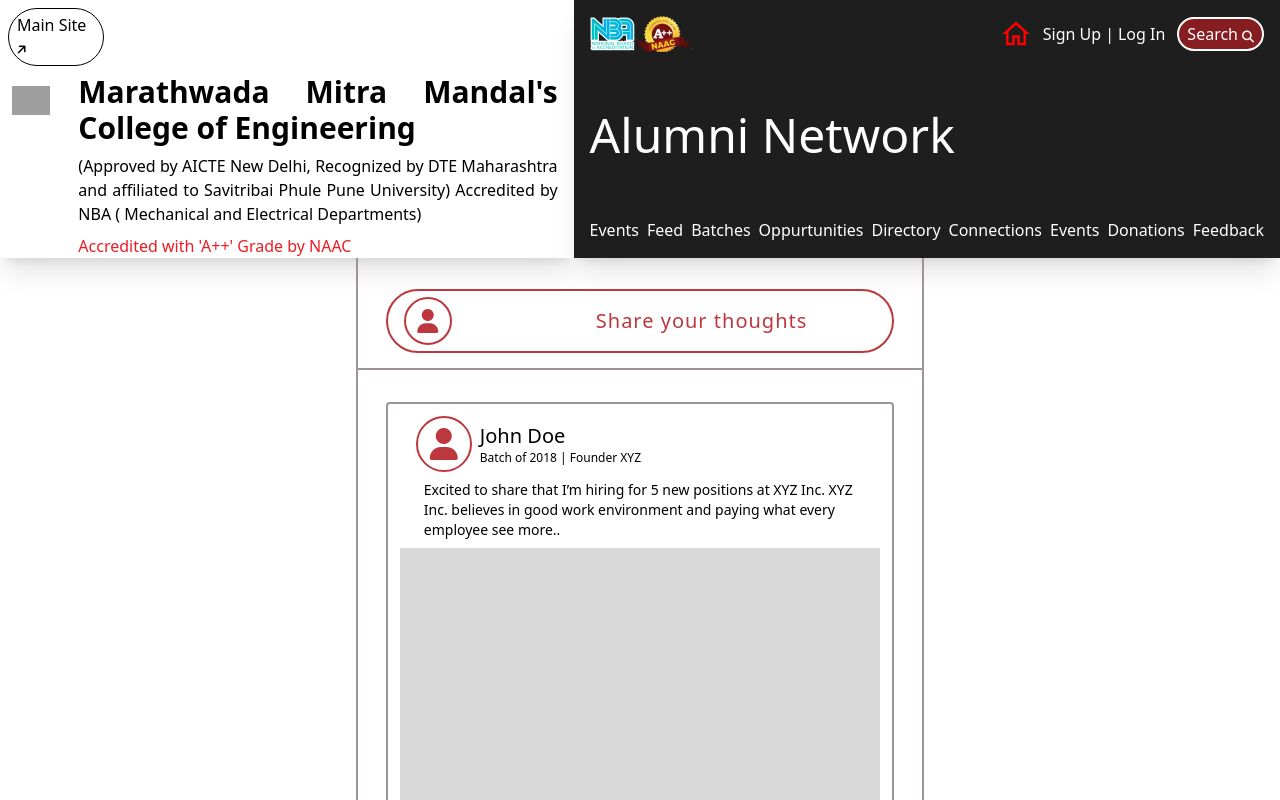
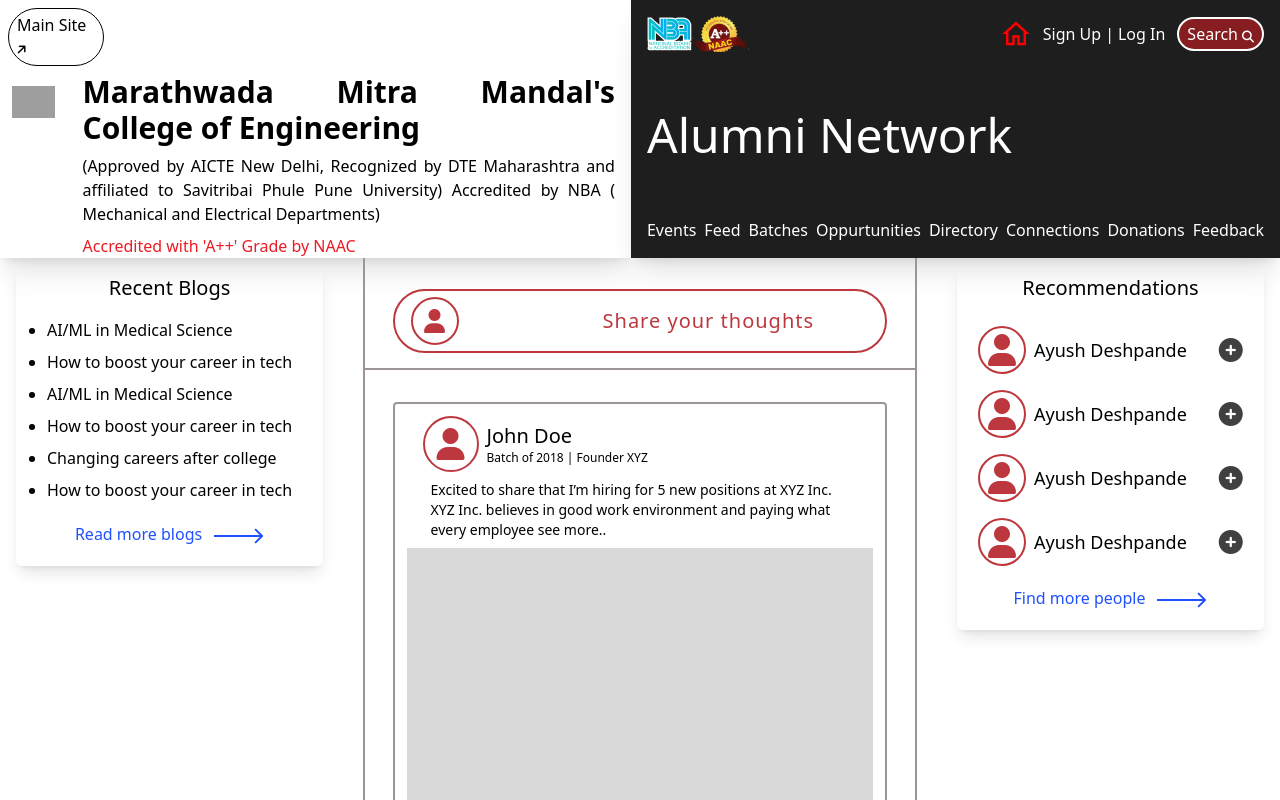
Before and after one commit to NotShrirang/M2ConneX-frontend, a React (Vite) app: page /feed in a window 1280 px wide. Shown: the top 800 px of the page. Built offline with nearby package versions, Linux system fonts and the light colour scheme; grey boxes are pictures that could not be loaded.

Commit message:
modified feed page

```diff
--- /dev/null
+++ b/src/components/feed/add_people.jsx
@@ -0,0 +1,21 @@
+import React from 'react'
+
+const AddPeopleCard = () => {
+  return (
+    <>
+    <div className='w-full flex justify-center items-center gap-x-2 mt-4'>
+              <div className=' border-[#bc383e] border-2 flex justify-center items-center rounded-[3rem] w-[3rem] h-[3rem]'>
+                <i class="fa-solid fa-user fa-2xl" style={{ color: '#bc383e' }}></i>
+              </div>
+              <div className="flex justify-between items-center">
+                <h2 className='text-lg font-medium mr-8'>Ayush Deshpande</h2>
+                <button>
+                  <i class="fa-solid fa-circle-plus fa-xl" style={{ color: '#404040' }}></i>
+                </button>
+              </div>
+            </div>
+    </>
+  )
+}
+
+export default AddPeopleCard
--- /dev/null
+++ b/src/components/feed/recommendation_blogs.jsx
@@ -0,0 +1,20 @@
+import React from 'react'
+
+const RecommendationBlogs = () => {
+  return (
+    <>
+        <div>
+            <ul className='list-disc'>
+                <li className='mt-2'>AI/ML in Medical Science </li>
+                <li className='mt-2'>How to boost your career in tech</li>
+                <li className='mt-2'>AI/ML in Medical Science</li>
+                <li className='mt-2'> How to boost your career in tech </li>
+                <li className='mt-2'>Changing careers after college</li>
+                <li className='mt-2'>How to boost your career in tech</li>
+            </ul>
+        </div>
+    </>
+  )
+}
+
+export default RecommendationBlogs
--- a/src/components/header.jsx
+++ b/src/components/header.jsx
@@ -56,7 +56,6 @@ const Header = () => {
                             <a href="/" className=' hover:text-primary transition-all duration-300'>Oppurtunities</a>
                             <a href="/" className=' hover:text-primary transition-all duration-300'>Directory</a>
                             <a href="/" className=' hover:text-primary transition-all duration-300'>Connections</a>
-                            <a href="/" className=' hover:text-primary transition-all duration-300'>Events</a>
                             <a href="/" className=' hover:text-primary transition-all duration-300'>Donations</a>
                             <a href="/" className=' hover:text-primary transition-all duration-300'>Feedback</a>
                         </div>
--- a/src/pages/feed.jsx
+++ b/src/pages/feed.jsx
@@ -1,15 +1,44 @@
 import React from "react";
 import Post from "../components/feed/post";
 import CreatePost from "../components/feed/create_post";
+import AddPeopleCard from "../components/feed/add_people";
+import Arrow from '../assets/arrow.svg'
+import RecommendationBlogs from "../components/feed/recommendation_blogs";
 
 const Feed = () => {
   return (
     <>
-      <div className="w-full">
-        <div className="w-2/3 mx-auto flex flex-col justify-center items-center">
-          <div className="w-2/3 flex flex-col items-center border-x-2 border-[#9D9494]">
+      <div className="w-full flex justify-center items-center">
+
+        <div className="w-full flex  justify-center items-start ">
+        <div className="w-1/3 mx-4 rounded-md  my-2 flex flex-col justify-center items-center pb-4 shadow-lg">
+            <div className=" w-full text-center font-medium  py-2 text-xl">
+              <p>Recent Blogs</p>
+            </div>
+            <RecommendationBlogs/>
+            <div className="flex justify-center items-center mt-4 h-[2rem] gap-x-3">
+            <p className="text-[#2051FF] text-base">Read more blogs</p>
+            <img src={Arrow} alt="" className="mt-1" />
+            </div>
+          </div>
+
+          <div className="w-[60%] flex flex-col items-center border-x-2 border-[#9D9494] mx-6">
             <CreatePost />
             <Post />
+          </div>
+
+          <div className="w-1/3 mx-4 rounded-md  my-2 flex flex-col justify-center items-center pb-4 shadow-lg">
+            <div className=" w-full text-center font-medium  py-2 text-xl">
+              <p>Recommendations</p>
+            </div>
+            <AddPeopleCard/>
+            <AddPeopleCard/>
+            <AddPeopleCard/>
+            <AddPeopleCard/>
+            <div className="flex justify-center items-center mt-4 h-[2rem] gap-x-3">
+            <p className="text-[#2051FF] text-base">Find more people</p>
+            <img src={Arrow} alt="" className="mt-1" />
+            </div>
           </div>
         </div>
       </div>
```
Also changed, not shown: src/assets/arrow.svg.
